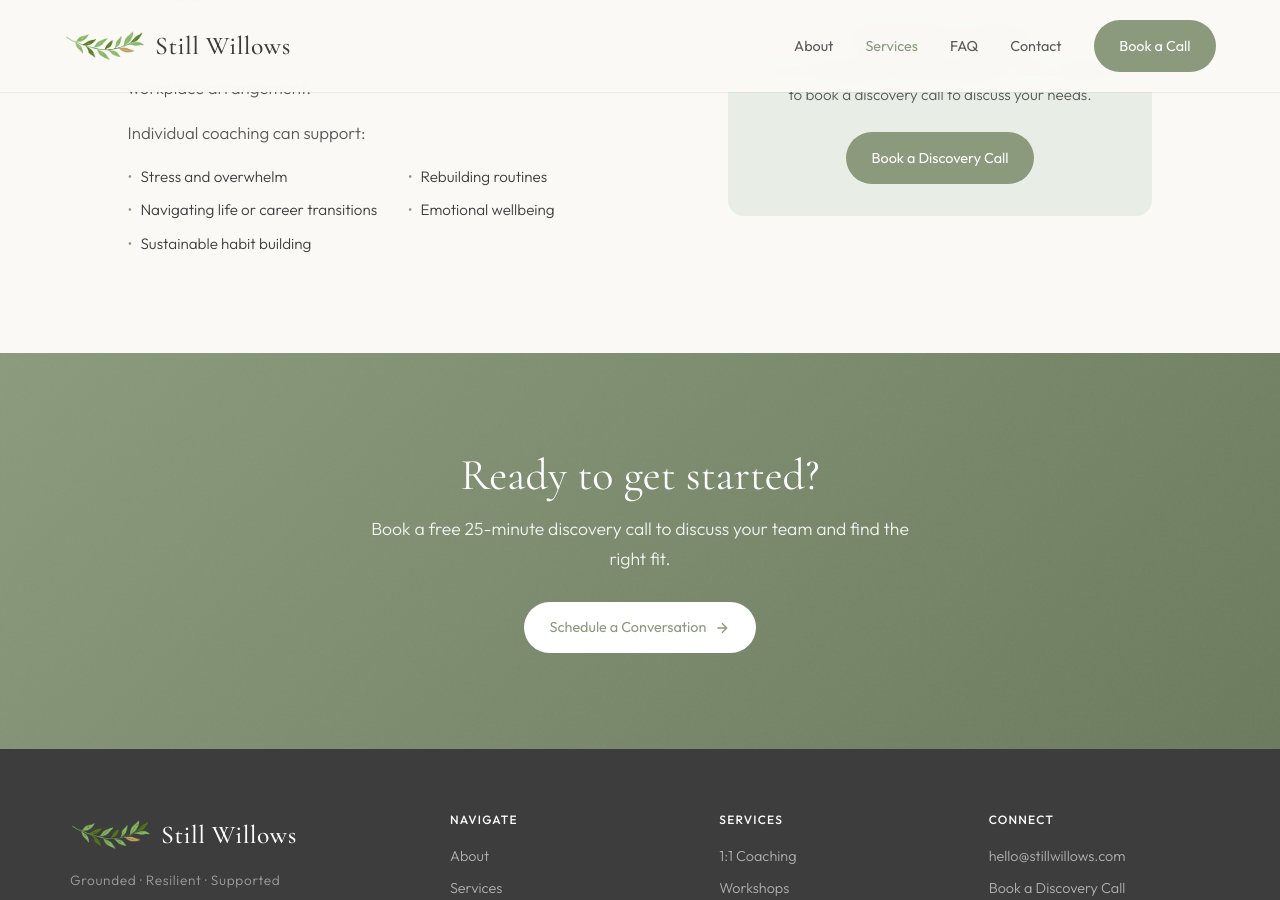
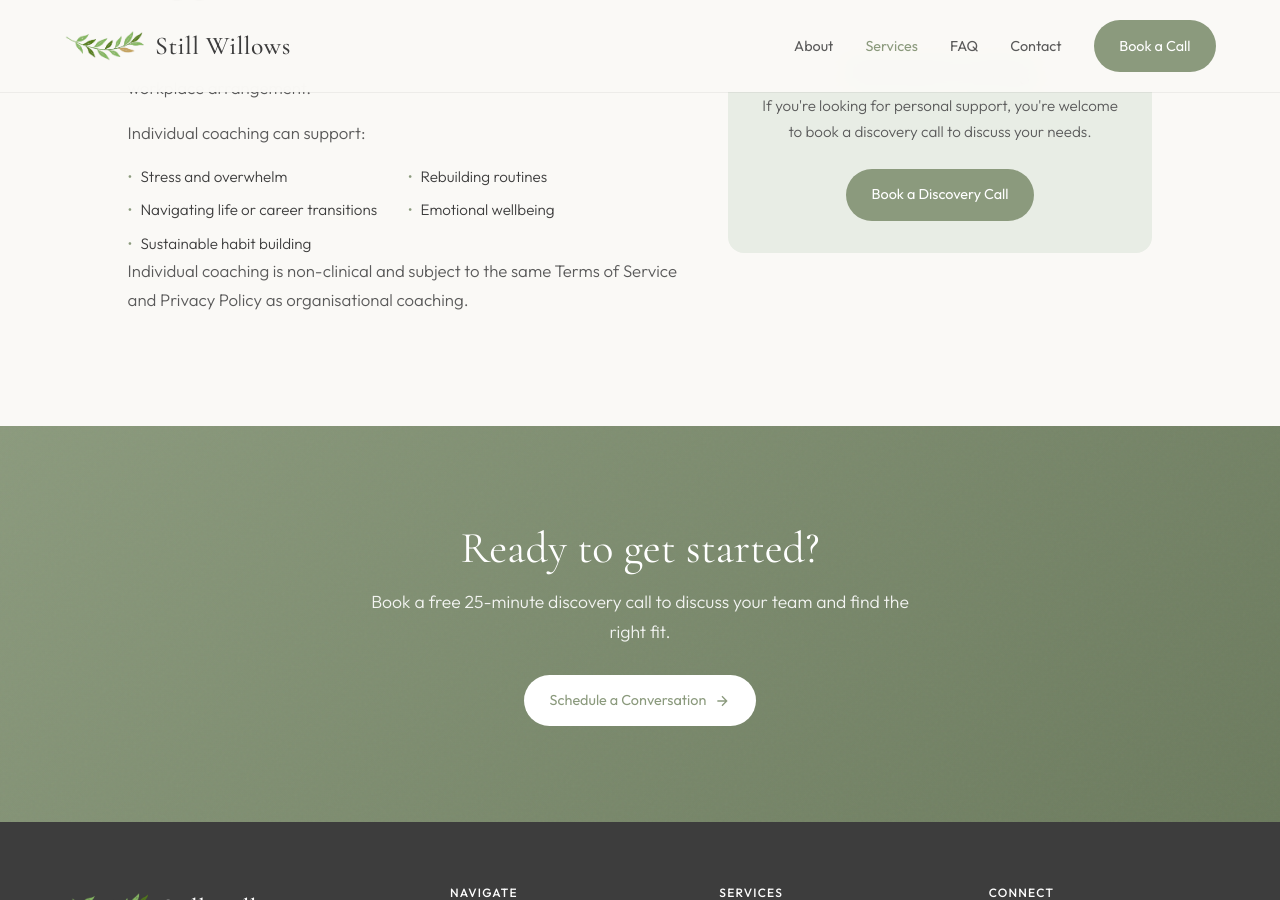
Before and after one commit to captainmike/stillwillows-website, a Jekyll site: the page built from services.md, in a window 1280 px wide and 900 px high, scrolled down 3443 px. Built offline with Jekyll 4.4.1, drawn with Linux system fonts in a browser that asks for light colours.

Commit message:
Add non-clinical clarification for individual coaching

```diff
--- a/_layouts/faq.html
+++ b/_layouts/faq.html
@@ -164,6 +164,7 @@ layout: default
         <div class="faq-answer-content">
           <p>Yes. While Still Willows primarily partners with organisations, individual coaching is also available for people seeking personal support outside of a workplace arrangement.</p>
           <p>Individual coaching can support stress management, finding balance, rebuilding routines, navigating transitions, emotional wellbeing, and sustainable habit building.</p>
+          <p>Individual coaching is non-clinical and subject to the same Terms of Service and Privacy Policy as organisational coaching.</p>
           <p>Those interested are welcome to book a discovery call to discuss whether this support is appropriate for their needs.</p>
         </div>
       </div>
--- a/_layouts/services.html
+++ b/_layouts/services.html
@@ -177,6 +177,7 @@ layout: default
           <li>Emotional wellbeing</li>
           <li>Sustainable habit building</li>
         </ul>
+        <p>Individual coaching is non-clinical and subject to the same Terms of Service and Privacy Policy as organisational coaching.</p>
       </div>
       <div class="individuals-card">
         <h3>Individual Coaching</h3>
```
